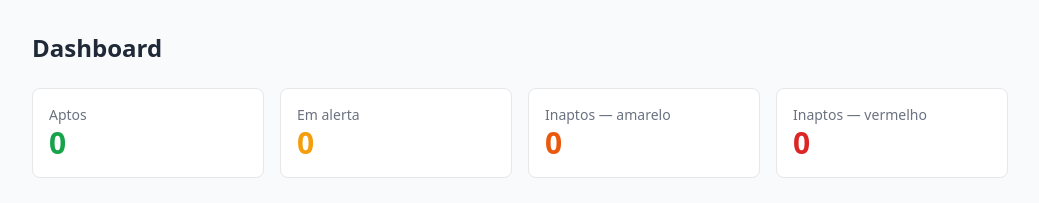
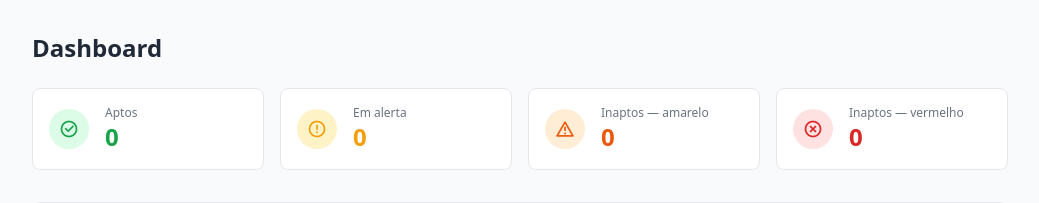
Before and after one commit to christiano-gonara/padrinho-track, a Flask app: page / in a window 1280 px wide. Shown: the part 61-264 px from the top of the page, without its empty margins (120-1159 px from the left). Run offline with Flask 3, Linux system fonts and the light colour scheme; data that the repository does not hold is empty; some libraries are stand-ins or nearby versions.

Commit message:
update: dashboard.html

```diff
--- a/templates/dashboard.html
+++ b/templates/dashboard.html
@@ -7,13 +7,15 @@
   <h1 class="text-2xl font-semibold text-gray-800">Dashboard</h1>
   <div class="flex gap-3 text-sm">
     {% if proxima_reuniao %}
-      <span class="bg-indigo-50 text-indigo-700 px-3 py-1 rounded-full">
-        Última reunião: {{ proxima_reuniao["data"] }} — {{ proxima_reuniao["tema"] or "sem tema" }}
+      <span class="flex items-center gap-1.5 bg-indigo-50 text-indigo-700 px-3 py-1.5 rounded-full">
+        <i class="ri-video-chat-line"></i>
+        Última reunião: {{ proxima_reuniao["data"] | databr }} — {{ proxima_reuniao["tema"] or "sem tema" }}
       </span>
     {% endif %}
     {% if proximo_tema %}
-      <span class="bg-amber-50 text-amber-700 px-3 py-1 rounded-full">
-        Próximo prazo: {{ proximo_tema["titulo"] }} até {{ proximo_tema["data_limite"] }}
+      <span class="flex items-center gap-1.5 bg-amber-50 text-amber-700 px-3 py-1.5 rounded-full">
+        <i class="ri-time-line"></i>
+        Próximo prazo: {{ proximo_tema["titulo"] }} até {{ proximo_tema["data_limite"] | databr }}
       </span>
     {% endif %}
   </div>
@@ -21,26 +23,49 @@
 
 <!-- Cards de resumo -->
 <div class="grid grid-cols-4 gap-4 mb-8">
-  {% set aptos         = dados | selectattr("status", "eq", "apto")           | list %}
-  {% set alertas       = dados | selectattr("status", "eq", "alerta")         | list %}
-  {% set inapto_am     = dados | selectattr("status", "eq", "inapto_amarelo") | list %}
-  {% set inapto_verm   = dados | selectattr("status", "eq", "inapto_vermelho")| list %}
+  {% set aptos       = dados | selectattr("status", "eq", "apto")            | list %}
+  {% set alertas     = dados | selectattr("status", "eq", "alerta")          | list %}
+  {% set inapto_am   = dados | selectattr("status", "eq", "inapto_amarelo")  | list %}
+  {% set inapto_verm = dados | selectattr("status", "eq", "inapto_vermelho") | list %}
 
-  <div class="bg-white rounded-lg border border-gray-200 p-4">
-    <p class="text-sm text-gray-500">Aptos</p>
-    <p class="text-3xl font-semibold text-green-600">{{ aptos | length }}</p>
+  <div class="bg-white rounded-lg border border-gray-200 p-4 flex items-center gap-4">
+    <div class="bg-green-100 text-green-600 w-10 h-10 rounded-full flex items-center justify-center text-xl">
+      <i class="ri-checkbox-circle-line"></i>
+    </div>
+    <div>
+      <p class="text-xs text-gray-500">Aptos</p>
+      <p class="text-2xl font-semibold text-green-600">{{ aptos | length }}</p>
+    </div>
   </div>
-  <div class="bg-white rounded-lg border border-gray-200 p-4">
-    <p class="text-sm text-gray-500">Em alerta</p>
-    <p class="text-3xl font-semibold text-amber-500">{{ alertas | length }}</p>
+
+  <div class="bg-white rounded-lg border border-gray-200 p-4 flex items-center gap-4">
+    <div class="bg-amber-100 text-amber-500 w-10 h-10 rounded-full flex items-center justify-center text-xl">
+      <i class="ri-error-warning-line"></i>
+    </div>
+    <div>
+      <p class="text-xs text-gray-500">Em alerta</p>
+      <p class="text-2xl font-semibold text-amber-500">{{ alertas | length }}</p>
+    </div>
   </div>
-  <div class="bg-white rounded-lg border border-gray-200 p-4">
-    <p class="text-sm text-gray-500">Inaptos — amarelo</p>
-    <p class="text-3xl font-semibold text-orange-600">{{ inapto_am | length }}</p>
+
+  <div class="bg-white rounded-lg border border-gray-200 p-4 flex items-center gap-4">
+    <div class="bg-orange-100 text-orange-600 w-10 h-10 rounded-full flex items-center justify-center text-xl">
+      <i class="ri-alert-line"></i>
+    </div>
+    <div>
+      <p class="text-xs text-gray-500">Inaptos — amarelo</p>
+      <p class="text-2xl font-semibold text-orange-600">{{ inapto_am | length }}</p>
+    </div>
   </div>
-  <div class="bg-white rounded-lg border border-gray-200 p-4">
-    <p class="text-sm text-gray-500">Inaptos — vermelho</p>
-    <p class="text-3xl font-semibold text-red-600">{{ inapto_verm | length }}</p>
+
+  <div class="bg-white rounded-lg border border-gray-200 p-4 flex items-center gap-4">
+    <div class="bg-red-100 text-red-600 w-10 h-10 rounded-full flex items-center justify-center text-xl">
+      <i class="ri-close-circle-line"></i>
+    </div>
+    <div>
+      <p class="text-xs text-gray-500">Inaptos — vermelho</p>
+      <p class="text-2xl font-semibold text-red-600">{{ inapto_verm | length }}</p>
+    </div>
   </div>
 </div>
 
@@ -64,8 +89,8 @@
         <td class="px-4 py-3 text-gray-500">{{ d.padrinho["matricula"] }}</td>
         <td class="px-4 py-3 text-center">
           {% if d.amarelos > 0 %}
-            <span class="bg-amber-100 text-amber-800 px-2 py-0.5 rounded-full font-medium">
-              {{ d.amarelos }}
+            <span class="inline-flex items-center gap-1 bg-amber-100 text-amber-800 px-2 py-0.5 rounded-full font-medium">
+              <i class="ri-error-warning-line"></i> {{ d.amarelos }}
             </span>
           {% else %}
             <span class="text-gray-300">—</span>
@@ -73,8 +98,8 @@
         </td>
         <td class="px-4 py-3 text-center">
           {% if d.vermelhos > 0 %}
-            <span class="bg-red-100 text-red-800 px-2 py-0.5 rounded-full font-medium">
-              {{ d.vermelhos }}
+            <span class="inline-flex items-center gap-1 bg-red-100 text-red-800 px-2 py-0.5 rounded-full font-medium">
+              <i class="ri-close-circle-line"></i> {{ d.vermelhos }}
             </span>
           {% else %}
             <span class="text-gray-300">—</span>
@@ -82,18 +107,28 @@
         </td>
         <td class="px-4 py-3 text-center">
           {% if d.status == "apto" %}
-            <span class="bg-green-100 text-green-800 px-2 py-1 rounded-full text-xs font-medium">Apto</span>
+            <span class="inline-flex items-center gap-1 bg-green-100 text-green-800 px-2 py-1 rounded-full text-xs font-medium">
+              <i class="ri-checkbox-circle-line"></i> Apto
+            </span>
           {% elif d.status == "alerta" %}
-            <span class="bg-amber-100 text-amber-800 px-2 py-1 rounded-full text-xs font-medium">Alerta</span>
+            <span class="inline-flex items-center gap-1 bg-amber-100 text-amber-800 px-2 py-1 rounded-full text-xs font-medium">
+              <i class="ri-error-warning-line"></i> Alerta
+            </span>
           {% elif d.status == "inapto_amarelo" %}
-            <span class="bg-orange-100 text-orange-800 px-2 py-1 rounded-full text-xs font-medium">Inapto</span>
+            <span class="inline-flex items-center gap-1 bg-orange-100 text-orange-800 px-2 py-1 rounded-full text-xs font-medium">
+              <i class="ri-alert-line"></i> Inapto
+            </span>
           {% elif d.status == "inapto_vermelho" %}
-            <span class="bg-red-100 text-red-800 px-2 py-1 rounded-full text-xs font-medium">Inapto</span>
+            <span class="inline-flex items-center gap-1 bg-red-100 text-red-800 px-2 py-1 rounded-full text-xs font-medium">
+              <i class="ri-close-circle-line"></i> Inapto
+            </span>
           {% endif %}
         </td>
         <td class="px-4 py-3 text-right">
           <a href="/padrinhos/{{ d.padrinho['id'] }}"
-             class="text-indigo-600 hover:underline text-xs">ver detalhes</a>
+             class="inline-flex items-center gap-1 text-indigo-600 hover:underline text-xs">
+            <i class="ri-eye-line"></i> ver detalhes
+          </a>
         </td>
       </tr>
       {% endfor %}
```
